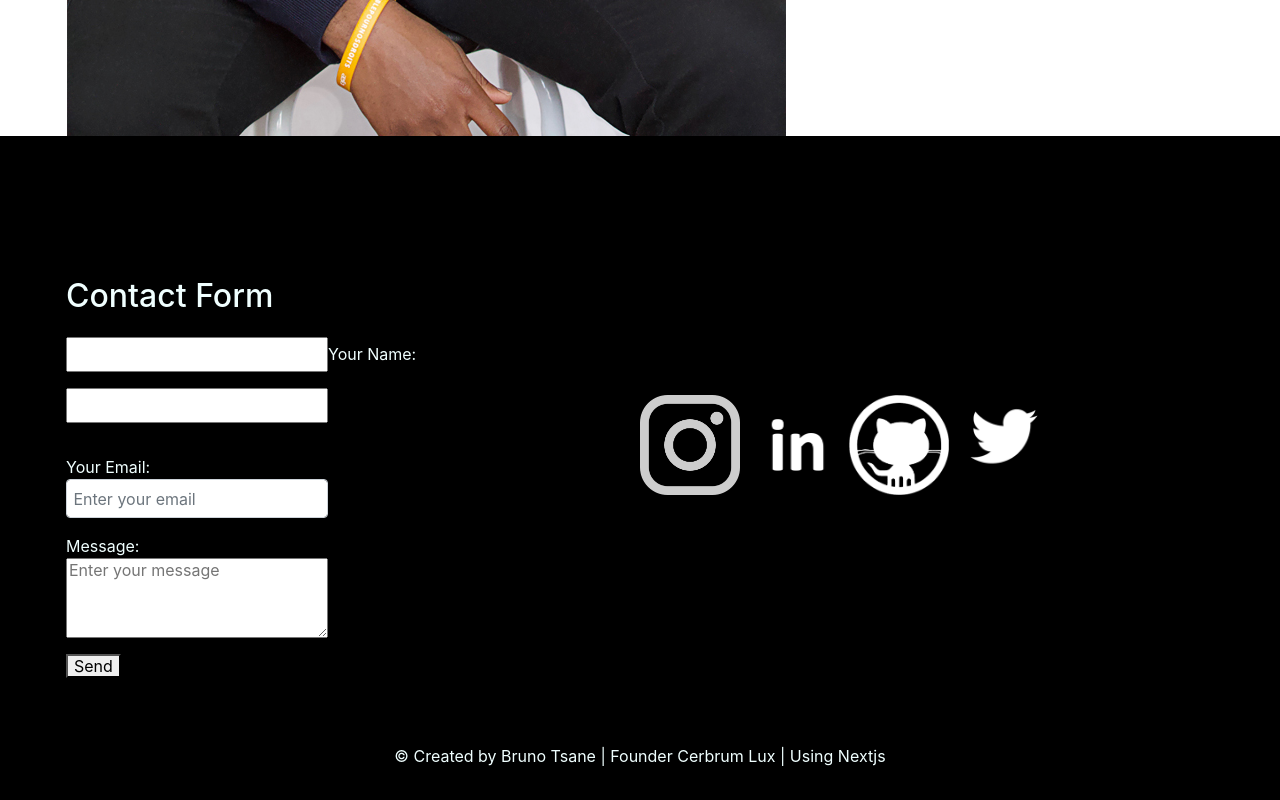
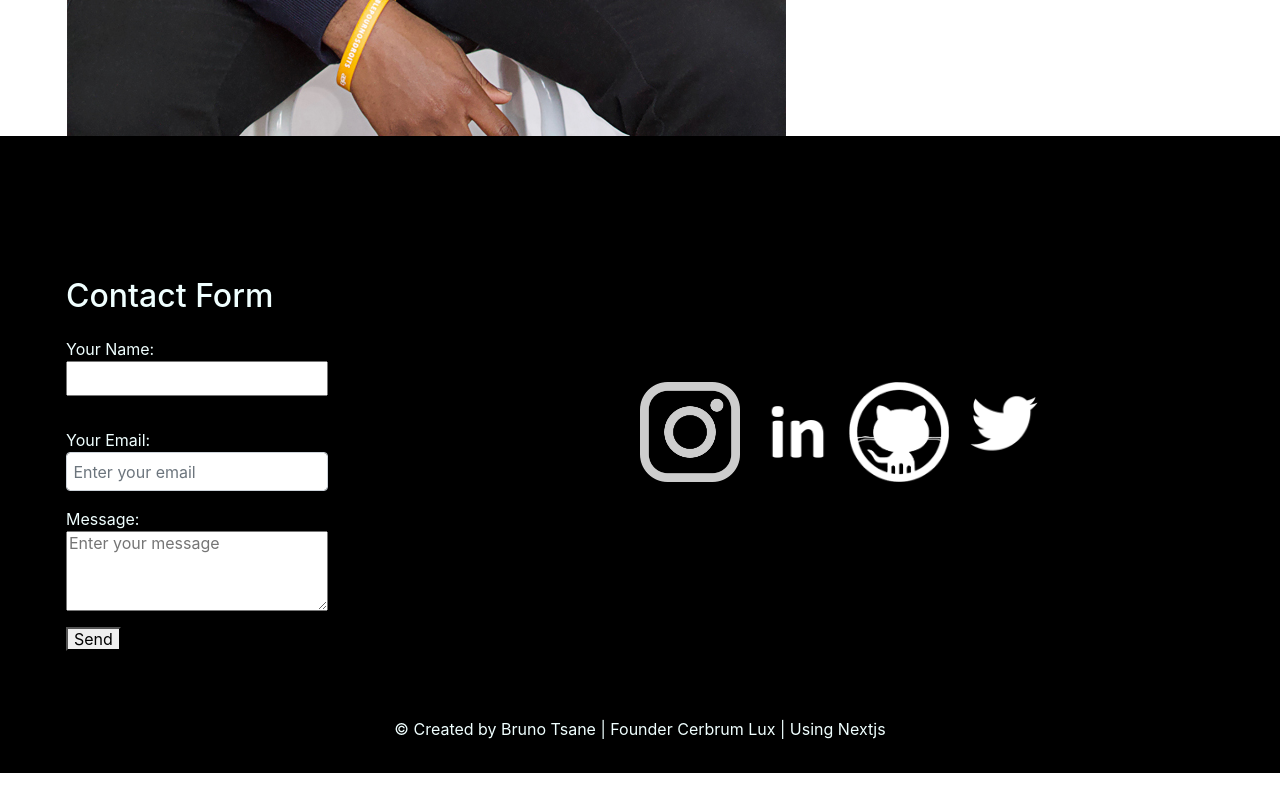
Before and after one commit to dtsane/bruno-cv, a Next.js app: page / in a window 1280 px wide. Shown: the part 1057-1857 px from the top of the page. After the commit the page ends 1830 px from the top, so only its background shows below. Built offline with nearby package versions, Linux system fonts and the light colour scheme.

Commit message:
mail delivery 7

```diff
--- a/components/Footer.jsx
+++ b/components/Footer.jsx
@@ -46,7 +46,6 @@ export default function Footer(){
             <h1 id="contactForm">Contact Form</h1>
             <form name="contact" method="POST" action="/" data-netlify="true" data-netlify-recaptcha="true">
       <p>
-        <input type="text" name="firstname" id="firstname" />
         <label htmlFor="yourname">
           Your Name:
         </label> <br />
```
